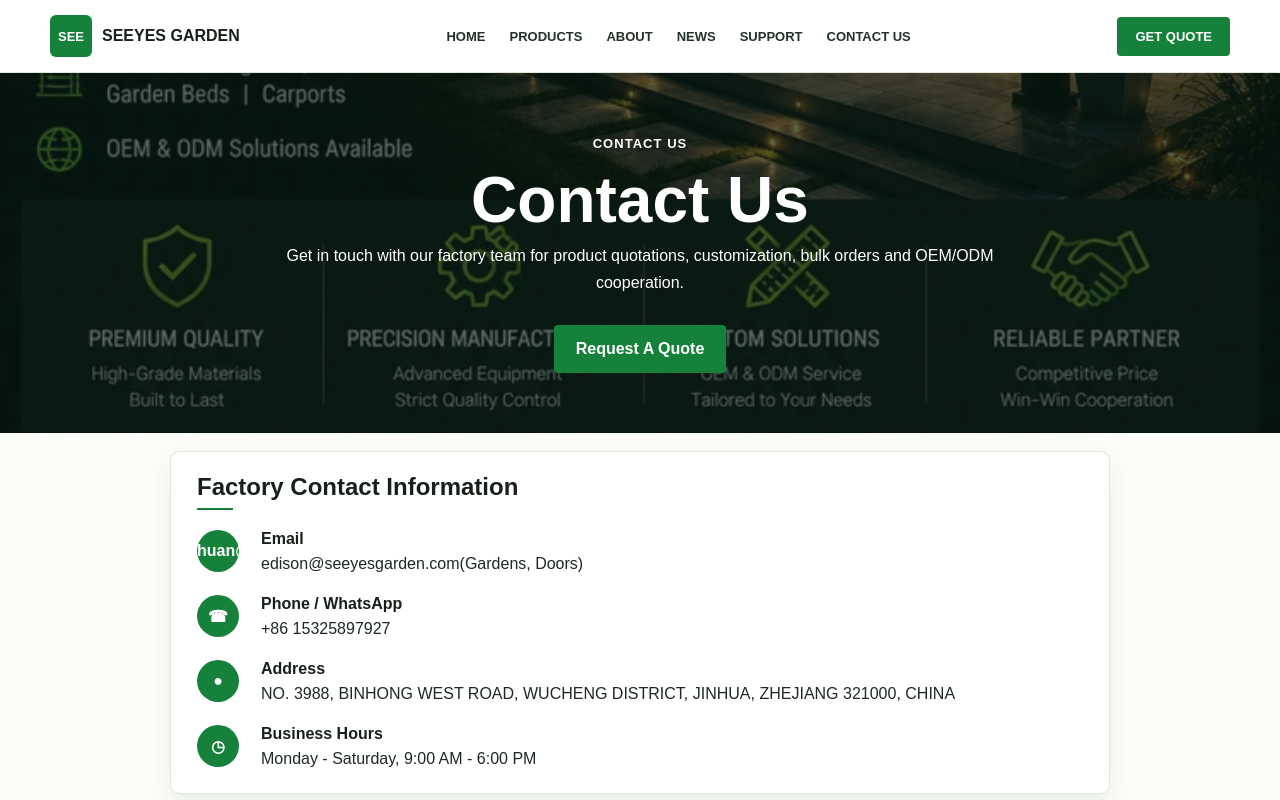
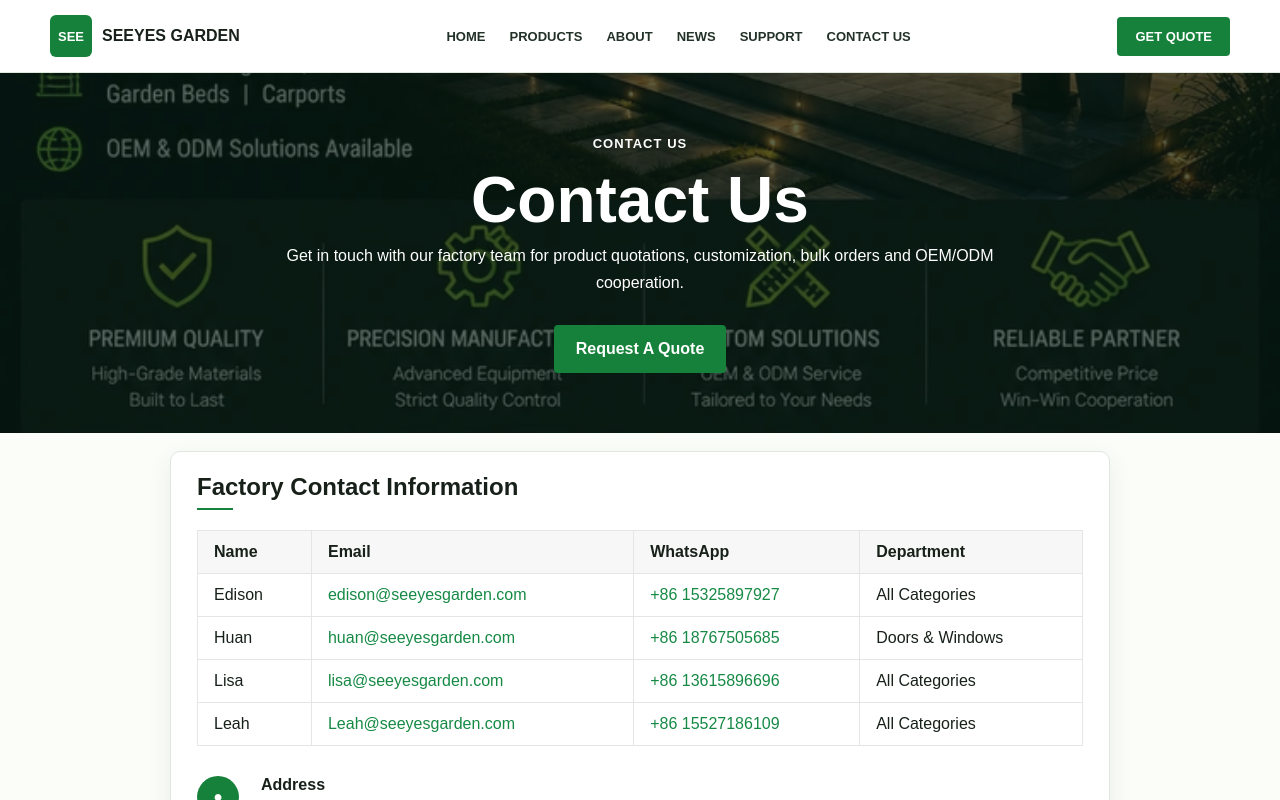
Before and after one commit to Sarim947/see-yes-garden-next, a Next.js app: page /contact in a window 1280 px wide. Shown: the top 800 px of the page. Built offline with nearby package versions, Linux system fonts and the light colour scheme.

Commit message:
add contact info

```diff
--- a/app/contact/page.tsx
+++ b/app/contact/page.tsx
@@ -4,9 +4,33 @@ import ContactForm from "@/components/ContactForm";
 import { ReadyProjectCta, SiteFooter } from "@/components/FooterSections";
 import SiteHeader from "@/components/SiteHeader";
 
+const contactPeople = [
+  {
+    name: "Edison",
+    email: "edison@seeyesgarden.com",
+    whatsapp: "+86 15325897927",
+    department: "All Categories",
+  },
+  {
+    name: "Huan",
+    email: "huan@seeyesgarden.com",
+    whatsapp: "+86 18767505685",
+    department: "Doors & Windows",
+  },
+  {
+    name: "Lisa",
+    email: "lisa@seeyesgarden.com",
+    whatsapp: "+86 13615896696",
+    department: "All Categories",
+  },{
+    name: "Leah",
+    email: "Leah@seeyesgarden.com",
+    whatsapp: "+86 15527186109",
+    department: "All Categories",
+  },
+];
+
 const contactInfo = [
-  ["Email", "edison@seeyesgarden.com(Gardens, Doors)","huan@seeyesgarden.com(Doors)", "✉"],
-  ["Phone / WhatsApp", "+86 15325897927", "☎"],
   [
     "Address",
     "NO. 3988, BINHONG WEST ROAD, WUCHENG DISTRICT, JINHUA, ZHEJIANG 321000, CHINA",
@@ -74,6 +98,41 @@ export default function ContactPage() {
       <div className="contact-page-wrap">
         <section className="contact-panel">
           <h2>Factory Contact Information</h2>
+
+          <div className="contact-table-wrap">
+            <table className="contact-table">
+              <thead>
+                <tr>
+                  <th>Name</th>
+                  <th>Email</th>
+                  <th>WhatsApp</th>
+                  <th>Department</th>
+                </tr>
+              </thead>
+
+              <tbody>
+                {contactPeople.map((person) => (
+                  <tr key={person.email}>
+                    <td>{person.name}</td>
+                    <td>
+                      <a href={`mailto:${person.email}`}>{person.email}</a>
+                    </td>
+                    <td>
+                      <a
+                        href={`https://wa.me/${person.whatsapp.replace(/\D/g, "")}`}
+                        target="_blank"
+                        rel="noopener noreferrer"
+                      >
+                        {person.whatsapp}
+                      </a>
+                    </td>
+                    <td>{person.department}</td>
+                  </tr>
+                ))}
+              </tbody>
+            </table>
+          </div>
+
           <div className="contact-info-list">
             {contactInfo.map(([title, text, icon]) => (
               <article key={title}>
--- a/app/globals.css
+++ b/app/globals.css
@@ -2168,3 +2168,29 @@ p {
     min-height: 240px;
   }
 }
+.contact-table {
+  width: 100%;
+  border-collapse: collapse;
+  margin-bottom: 30px;
+}
+
+.contact-table th,
+.contact-table td {
+  border: 1px solid #e5e5e5;
+  padding: 12px 16px;
+  text-align: left;
+}
+
+.contact-table th {
+  background: #f7f7f7;
+  font-weight: 600;
+}
+
+.contact-table a {
+  color: #168a45;
+  text-decoration: none;
+}
+
+.contact-table a:hover {
+  text-decoration: underline;
+}
```
